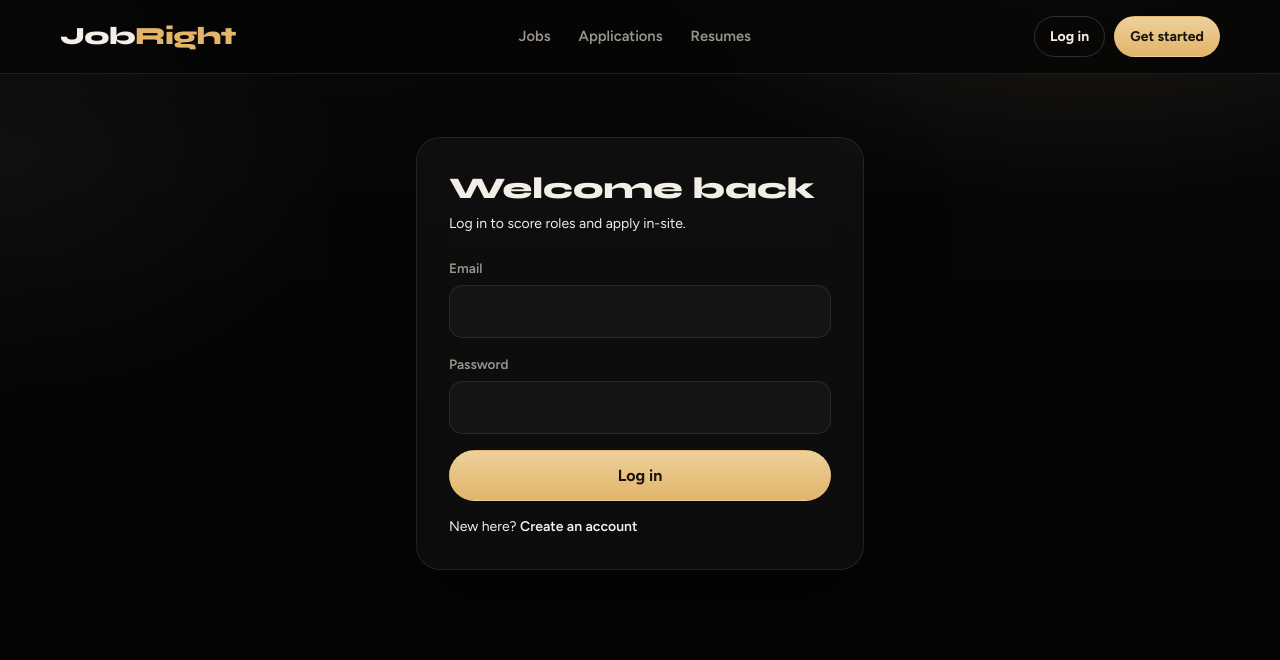
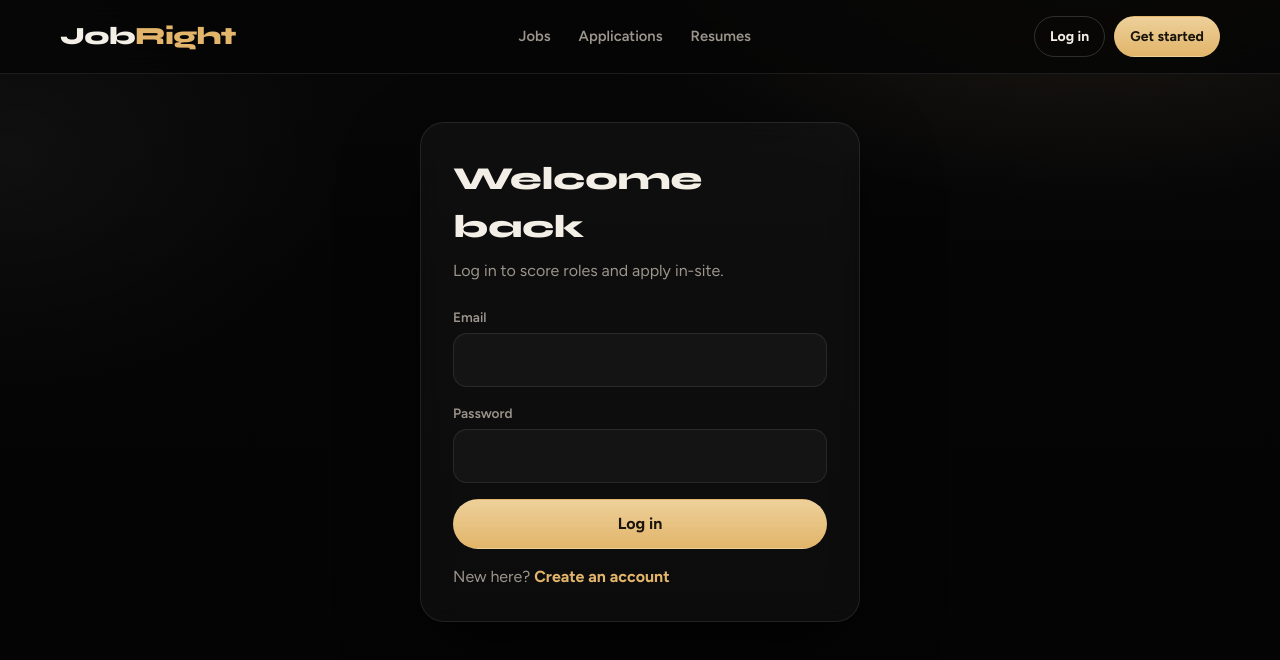
Before and after one commit to Aklile612/Jobright, a Next.js app in the folder apps/web/: page /login in a window 1280 px wide. Shown: the top 660 px of the page. Built offline with nearby package versions, Linux system fonts and the light colour scheme; no server answers.

Commit message:
Restyle login page for dark theme

```diff
--- a/apps/web/src/app/(auth)/login/page.tsx
+++ b/apps/web/src/app/(auth)/login/page.tsx
@@ -32,15 +32,11 @@ export default function LoginPage() {
   return (
     <main>
       <SiteHeader solid />
-      <div className="container grid min-h-[70vh] place-items-center py-12">
-        <form onSubmit={onSubmit} className="surface w-full max-w-md rounded-[24px] p-8">
-          <h1 className="font-[family-name:var(--font-display)] text-3xl font-extrabold">
-            Welcome back
-          </h1>
-          <p className="mt-2 text-sm text-[var(--ink-soft)]">
-            Log in to score roles and apply in-site.
-          </p>
-          <div className="mt-6 grid gap-4">
+      <div className="container auth-shell">
+        <div className="surface auth-card">
+          <h1>Welcome back</h1>
+          <p>Log in to score roles and apply in-site.</p>
+          <form onSubmit={onSubmit}>
             <div className="field">
               <label htmlFor="email">Email</label>
               <input
@@ -62,18 +58,18 @@ export default function LoginPage() {
                 onChange={(e) => setPassword(e.target.value)}
               />
             </div>
-            {error ? <p className="text-sm text-[var(--warn)]">{error}</p> : null}
-            <button className="btn btn-primary w-full" disabled={loading}>
+            {error ? <p style={{ color: "var(--warn)", margin: 0 }}>{error}</p> : null}
+            <button className="btn btn-primary" disabled={loading}>
               {loading ? "Signing in…" : "Log in"}
             </button>
-          </div>
-          <p className="mt-4 text-sm text-[var(--ink-soft)]">
+          </form>
+          <p style={{ marginTop: "1rem" }}>
             New here?{" "}
-            <Link href="/signup" className="font-semibold text-[var(--accent-deep)]">
+            <Link href="/signup" style={{ color: "var(--accent)", fontWeight: 700 }}>
               Create an account
             </Link>
           </p>
-        </form>
+        </div>
       </div>
     </main>
   );
```
